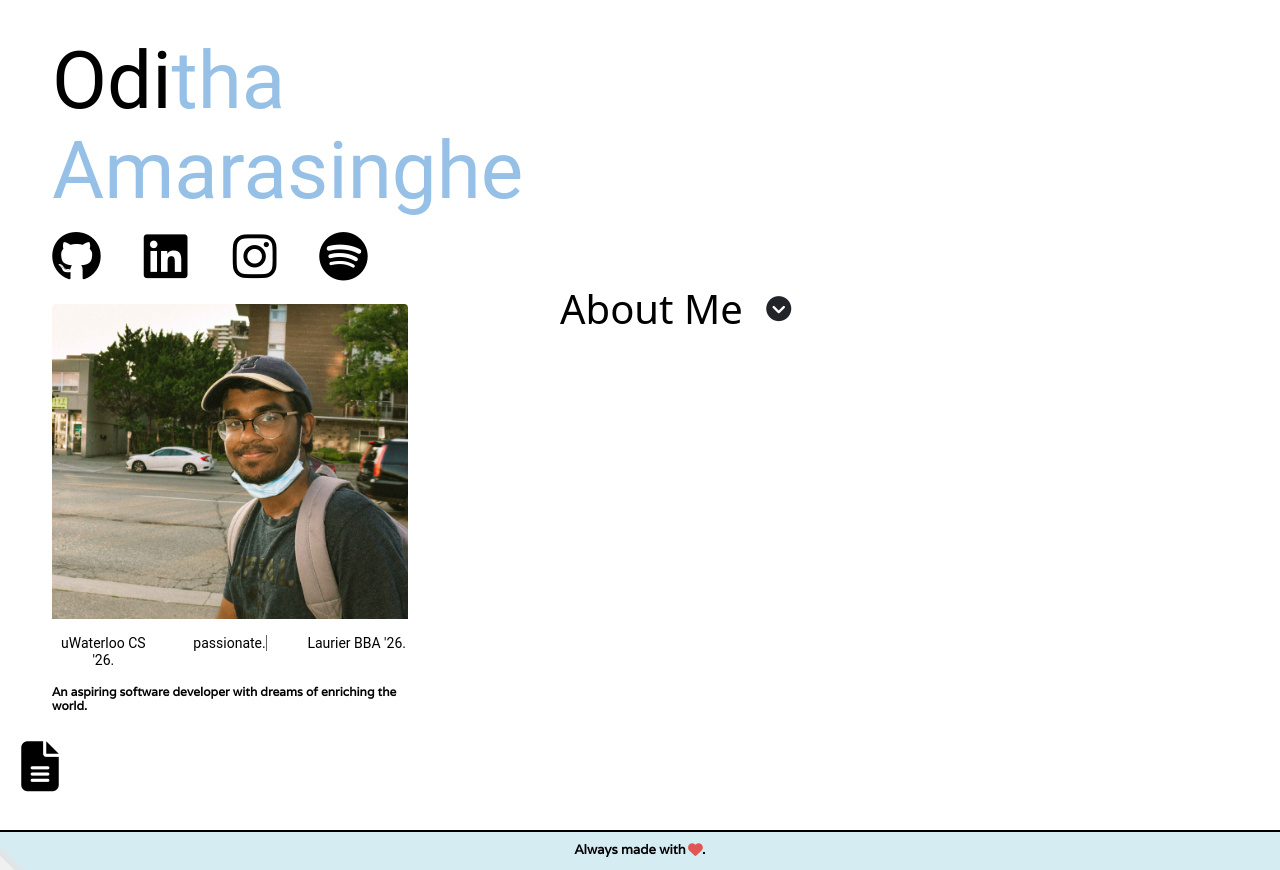
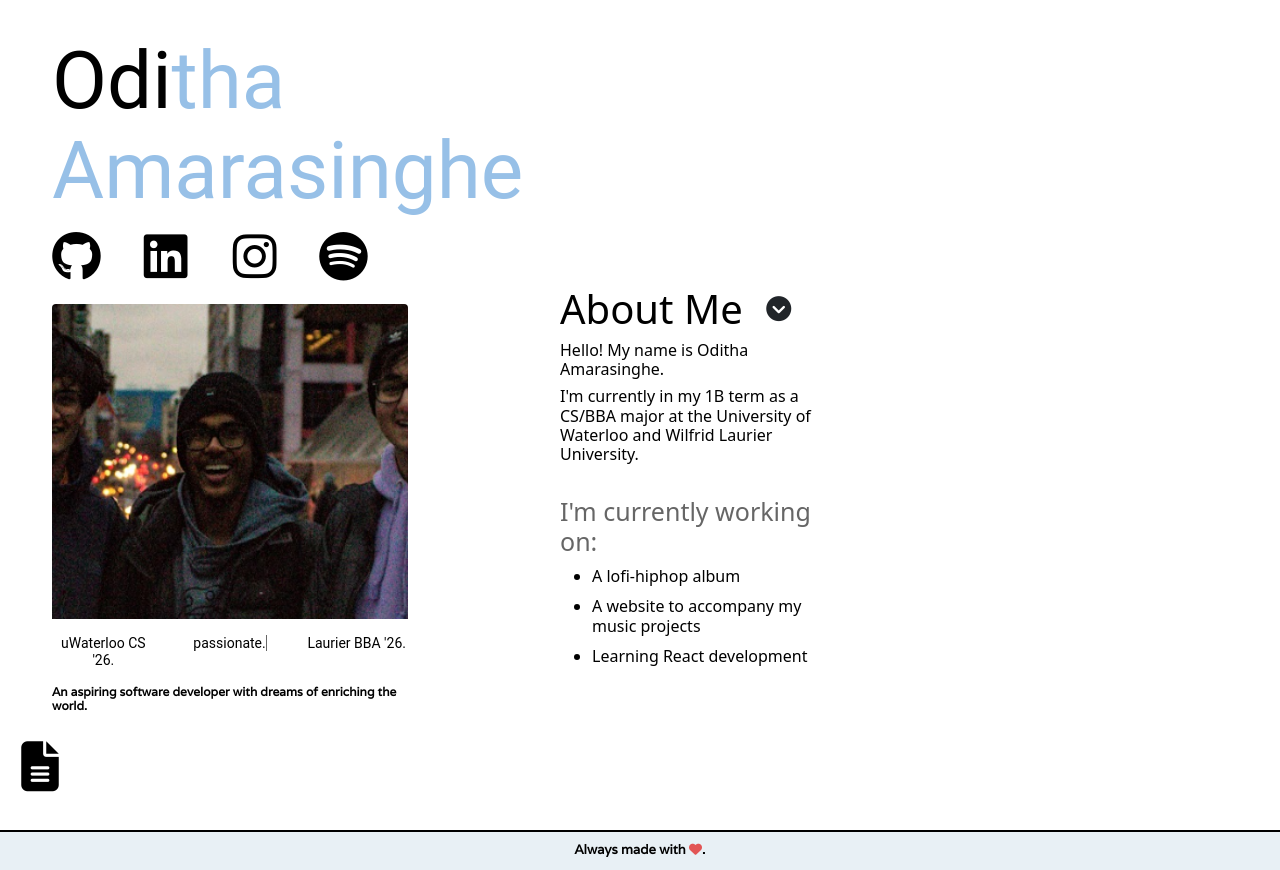
Before and after one commit to odis43/Oditha, a plain HTML site: page index.html in a window 1280 px wide. Drawn offline with nearby package versions, Linux system fonts and the light colour scheme.

Commit message:
initialcommit

```diff
--- a/index.html
+++ b/index.html
@@ -44,17 +44,16 @@
                         </div>
                     </div>
 
-                    <img src="port.jpg" class="img rounded" id="picture" alt="Responsive image">
+                    <img src="unknown.png" class="img rounded" id="picture" alt="Responsive image">
 
                      <div class="row">
-
                         <div class="col mb-2">
-                            <h1 class="fuck">uWaterloo CS '26.</h1>
+                            <h1 class="school">uWaterloo CS '26.</h1>
                         </div>
 
                         <div class="col mb-2">
 
-                           <h1 class="fuck">
+                           <h1 class="school">
 
                         <span
 
@@ -64,13 +63,11 @@
 
                         </span>
 
-
-
                            </h1>
                       </div>
 
                       <div class="col mb-2">
-                          <h1 class="fuck">Laurier BBA '26.</h1>
+                          <h1 class="school">Laurier BBA '26.</h1>
                       </div>
 
                      </div>
--- a/scripts.js
+++ b/scripts.js
@@ -53,4 +53,5 @@ var TxtRotate = function(el, toRotate, period) {
     css.type = "text/css";
     css.innerHTML = ".txt-rotate > .wrap { border-right: 0.08em solid #666 }";
     document.body.appendChild(css);
+    document.querySelector("button.btn").click();
   };
--- a/style.css
+++ b/style.css
@@ -47,7 +47,7 @@ i.fab{
 }
 
 
-h1.fuck{
+h1.school{
 font-style: normal;
 font-family: 'Roboto', sans-serif;
 font-weight: normal;
@@ -64,7 +64,6 @@ font-family: 'Open Sans', sans-serif;
 font-family: 'Varela', sans-serif;
 font-weight:bolder;
 font-size: 12px;
-
 }
 
 i.resume{
@@ -91,10 +90,9 @@ img.img-fluid{
     font-family: 'Varela', sans-serif;
     font-weight: bolder;
     padding-top: 5px;
-
 }
 
-.fa-heart {
+/*.fa-heart {
     animation:fa-heart 1.5s ease infinite;
   }
   @keyframes fa-heart {
@@ -114,7 +112,7 @@ img.img-fluid{
       35% {
         transform:scale(1.15);
       }
-  }
+  }*/
 
   h1.about-me{
     color: black;
@@ -154,16 +152,15 @@ img.img-fluid{
 
   #picture {
     padding-bottom:15px;
-    object-fit:cover;
+    object-fit:fill;
     max-width: 100%;
     max-height: 100%;
-    width: 415.99px;
-    height: 329.99px;
+    width: 416px;
+    height: 330px;
 }
 
 footer{
-  background: linear-gradient(
-  45deg, #f0f0f0, #f0f0f0 10px, #e3e3e3 10px, #d6ecf3 20px );
+  background-color: rgb(197, 218, 231, 0.4);
   height: 40px;
   border-top: 2px solid black;
 }
```
Also changed, not shown: test.html (added), unknown.png (added).
